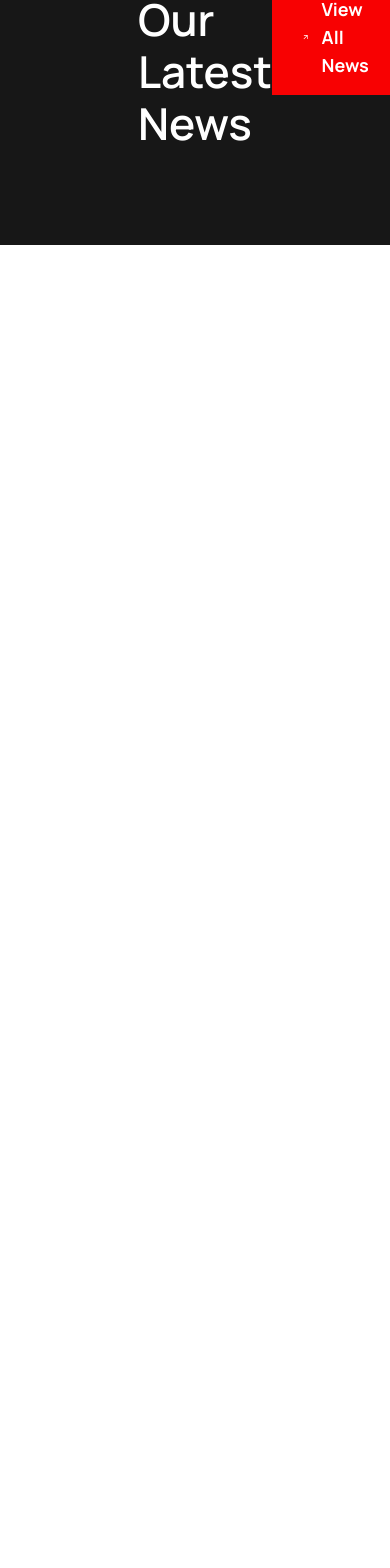
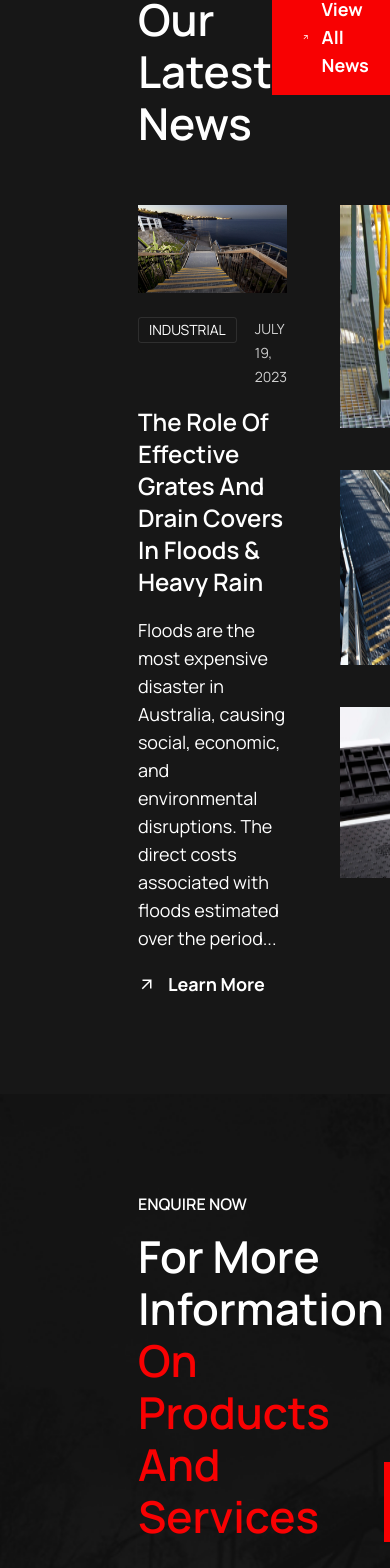
Before and after one commit to shirishshrestha/intuji-task-weldlok, a React (Vite) app: page / in a window 390 px wide. Shown: the part 8187-9755 px from the top of the page. Before the commit the page ends 8432 px from the top, so only its background shows below. Built offline with nearby package versions, Linux system fonts and the light colour scheme.

Commit message:
ui part upto footer completed. some animations sliders and responsiveness left to complete

```diff
--- a/src/App.jsx
+++ b/src/App.jsx
@@ -9,6 +9,7 @@ import Testimonials from "./components/Testimonials/Testimonials";
 import CaseStudies from "./components/CaseStudies/CaseStudies";
 import Brochures from "./components/Brochures/Brochures";
 import News from "./components/News/News";
+import Footer from "./components/Footer/Footer";
 
 const App = () => {
   return (
@@ -25,6 +26,7 @@ const App = () => {
         <CaseStudies />
         <Brochures />
         <News />
+        <Footer />
       </main>
     </>
   );
--- a/src/components/Footer/Footer.css
+++ b/src/components/Footer/Footer.css
@@ -0,0 +1,115 @@
+.footer {
+  background-image: url("/images/footer-image.png");
+  background-position: top;
+  background-size: cover;
+  padding: 6rem 8.62rem;
+  display: flex;
+  flex-direction: column;
+  gap: 4rem;
+}
+
+.footer__top {
+  display: flex;
+  justify-content: space-between;
+  align-items: flex-end;
+  border-bottom: 1px solid rgba(255, 255, 255, 0.1);
+  padding-bottom: 4.38rem;
+}
+
+.footer__top--title {
+  width: 36rem;
+}
+
+.footer__top--button {
+  display: flex;
+  padding: 1rem 1.875rem;
+  justify-content: center;
+  align-items: center;
+  gap: 0.75rem;
+  background-color: var(--button);
+  text-transform: capitalize;
+  height: fit-content;
+}
+
+.footer__menu {
+  display: flex;
+  justify-content: space-between;
+  align-items: flex-start;
+  gap: 1.62rem;
+}
+
+.footer__menu--desc {
+  display: flex;
+  flex-direction: column;
+  gap: 1.5rem;
+  width: 23.125rem;
+}
+
+.footer__menu--para {
+  font-size: 1rem;
+  font-weight: 400;
+  line-height: 1.5rem;
+}
+
+.menu--links__heading {
+  font-size: 1.5rem;
+  font-weight: 600;
+  line-height: 2rem;
+  text-transform: uppercase;
+}
+
+.footer__menu--links {
+  display: flex;
+  flex-direction: column;
+  gap: 1.25rem;
+}
+
+.menu--links__list {
+  display: flex;
+  flex-direction: column;
+  gap: 1.25rem;
+}
+
+.menu--links__list li {
+  font-size: 1rem;
+  font-weight: 400;
+  line-height: 1.5rem;
+}
+
+.footer__menu--review {
+  display: flex;
+  flex-direction: column;
+  gap: 1.25rem;
+}
+
+.review--mail {
+  display: flex;
+  align-items: center;
+  width: 100%;
+}
+
+.review--input {
+  background-color: var(--white);
+  padding: 0.62rem;
+  width: 100%;
+}
+
+.review--button {
+  background-color: var(--button);
+  height: 2.75rem;
+  width: 2.75rem;
+  display: flex;
+  align-items: center;
+  justify-content: center;
+}
+
+.footer__bottom {
+  display: flex;
+  justify-content: space-between;
+}
+
+.footer__bottom--text {
+  font-size: 0.875rem;
+  font-weight: 400;
+  line-height: 1.5rem;
+}
--- a/src/components/Footer/Footer.jsx
+++ b/src/components/Footer/Footer.jsx
@@ -1,9 +1,86 @@
 import "./Footer.css";
+import { MdArrowOutward } from "react-icons/md";
+import { FaArrowRight } from "react-icons/fa6";
 
 const Footer = () => {
+  const year = new Date().getFullYear();
   return (
     <>
-      <div>Footer</div>
+      <footer className="footer">
+        <section className="footer__top">
+          <div className="footer__top--title">
+            <h3 className="main__heading">Enquire now</h3>
+            <h2 className="subheading">
+              For more information{" "}
+              <span className="text-[#F80102]">on products and services</span>
+            </h2>
+          </div>
+          <button className="footer__top--button">
+            <MdArrowOutward />
+            request a quote
+          </button>
+        </section>
+        <section className="footer__menu">
+          <div className="footer__menu--desc">
+            <img src="images/icon.png" alt="" className="w-[12.5rem] " />
+            <div className="footer__menu--para">
+              <p>
+                We are on a mission to invest in new products and systems which
+                will provide the Australian market with innovative solutions.
+              </p>
+            </div>
+          </div>
+          <div className="footer__menu--links">
+            <span className="menu--links__heading">quick links</span>
+            <ul className="menu--links__list">
+              <li>Home</li>
+              <li>Our Customers </li>
+              <li>News </li>
+              <li>About Us </li>
+              <li>Contact Us</li>
+            </ul>
+          </div>
+          <div className="footer__menu--links">
+            <span className="menu--links__heading">products range</span>
+            <ul className="menu--links__list">
+              <li>Civil Drainage Products</li>
+              <li>Flooring & Grating Solutions </li>
+              <li>Handrail Systems </li>
+              <li>Mastermesh Expanded Perforated </li>
+            </ul>
+          </div>
+          <div className="footer__menu--review ">
+            <h4 className="menu--links__heading w-[17.4375rem]">
+              Subscribe To Our Newsletter
+            </h4>
+            <div className="review--mail w-full">
+              <input
+                type="email"
+                className="review--input"
+                placeholder="Email address"
+              />
+              <button className="review--button p-[0.62rem] ">
+                <FaArrowRight />
+              </button>
+            </div>
+          </div>
+        </section>
+        <section className="footer__bottom">
+          <div className="footer__bottom--text">
+            <span>&copy; {year} by NEPEAN Building and Infrastructure.</span>
+            <div>
+              <p>
+                Weldlok® is a registered trademark of NEPEAN Building &
+                Infrastructure.
+              </p>
+            </div>
+          </div>
+          <div className="footer__bottom--text">
+            Privacy Policy | Internet Policy | Terms & Conditions of Sale |
+            Conditions of Purchase
+          </div>
+        </section>
+      </footer>
     </>
   );
 };
--- a/src/components/News/News.css
+++ b/src/components/News/News.css
@@ -7,6 +7,7 @@
   display: flex;
   justify-content: space-between;
   align-items: center;
+  padding-bottom: 3.5rem;
 }
 
 .news__button {
@@ -24,3 +25,94 @@
   font-weight: 700;
   line-height: 1.75rem;
 }
+
+.news__content {
+  display: grid;
+  grid-template-columns: 1fr 1fr;
+  gap: 3.31rem;
+}
+
+.news__content--left {
+  display: flex;
+  gap: 1.5rem;
+  flex-direction: column;
+}
+
+.news__main {
+  display: flex;
+  flex-direction: column;
+  gap: 1.12rem;
+}
+
+.news__field {
+  display: flex;
+  align-items: flex-start;
+  gap: 1.125rem;
+}
+
+.news__field--title {
+  padding: 0rem 0.625rem;
+  border-radius: 0.1875rem;
+  border: 1px solid rgba(255, 255, 255, 0.1);
+  text-align: center;
+  font-size: 0.875rem;
+  font-weight: 400;
+  line-height: 1.5rem;
+  text-transform: uppercase;
+}
+
+.news__field--date {
+  color: rgba(255, 255, 255, 0.8);
+  text-align: justify;
+  font-size: 0.875rem;
+  font-weight: 400;
+  line-height: 1.5rem;
+  text-transform: uppercase;
+}
+
+.news__main--heading {
+  font-size: 1.5rem;
+  font-weight: 600;
+  line-height: 2rem;
+}
+
+.news__main--para {
+  font-size: 1.125rem;
+  font-weight: 400;
+  line-height: 1.75rem;
+}
+
+.news__content--right {
+  display: flex;
+  flex-direction: column;
+  gap: 2.62rem;
+}
+
+.news--right__comp {
+  display: flex;
+  gap: 1.5rem;
+}
+
+.comp__content {
+  display: flex;
+  flex-direction: column;
+  gap: 1rem;
+}
+
+.comp__content--heaidng {
+  font-size: 1.5rem;
+  font-weight: 600;
+  line-height: 2rem;
+}
+
+.comp__content--button {
+  display: flex;
+  justify-content: center;
+  align-items: center;
+  gap: 0.75rem;
+  width: fit-content;
+  text-align: justify;
+  font-size: 1.125rem;
+  font-weight: 700;
+  line-height: 1.75rem;
+}
--- a/src/components/News/News.jsx
+++ b/src/components/News/News.jsx
@@ -15,6 +15,82 @@ const News = () => {
             <button className="news__button--btn">View All News</button>
           </div>
         </section>
+        <section className="news__content">
+          <div className="news__content--left">
+            <img src="/images/news-role.png" alt="" />
+            <div className="news__main">
+              <div className="news__field">
+                <span className="news__field--title">Industrial</span>
+                <span className="news__field--date">july 19, 2023</span>
+              </div>
+              <h4 className="news__main--heading">
+                The Role Of Effective Grates And Drain Covers In Floods & Heavy
+                Rain
+              </h4>
+              <div className="news__main--para">
+                <p>
+                  Floods are the most expensive disaster in Australia, causing
+                  social, economic, and environmental disruptions. The direct
+                  costs associated with floods estimated over the period...
+                </p>
+              </div>
+              <button className="comp__content--button">
+                <MdArrowOutward />
+                Learn More
+              </button>
+            </div>
+          </div>
+          <div className="news__content--right">
+            <div className="news--right__comp">
+              <img src="/images/news-ductile.png" alt="" />
+              <div className="comp__content">
+                <div className="news__field">
+                  <span className="news__field--title">civil</span>
+                  <span className="news__field--date">july 19, 2023</span>
+                </div>
+                <h4 className="comp__content--heaidng h-[63px]">
+                  Ductile Solutions For Civil Drainage
+                </h4>
+                <button className="comp__content--button">
+                  <MdArrowOutward />
+                  Learn More
+                </button>
+              </div>
+            </div>
+            <div className="news--right__comp">
+              <img src="/images/news-benefits.png" alt="" />
+              <div className="comp__content">
+                <div className="news__field">
+                  <span className="news__field--title">architectural</span>
+                  <span className="news__field--date">july 19, 2023</span>
+                </div>
+                <h4 className="comp__content--heaidng h-[63px]">
+                  The Benefits Of Aluminium Stair Treads
+                </h4>
+                <button className="comp__content--button">
+                  <MdArrowOutward />
+                  Learn More
+                </button>
+              </div>
+            </div>
+            <div className="news--right__comp">
+              <img src="/images/news-stair.png" alt="" />
+              <div className="comp__content">
+                <div className="news__field">
+                  <span className="news__field--title">Industrial</span>
+                  <span className="news__field--date">july 19, 2023</span>
+                </div>
+                <h4 className="comp__content--heaidng h-[63px]">
+                  Understanding Stair Treads
+                </h4>
+                <button className="comp__content--button">
+                  <MdArrowOutward />
+                  Learn More
+                </button>
+              </div>
+            </div>
+          </div>
+        </section>
       </section>
     </>
   );
```
Also changed, not shown: public/images/footer-image.png.
